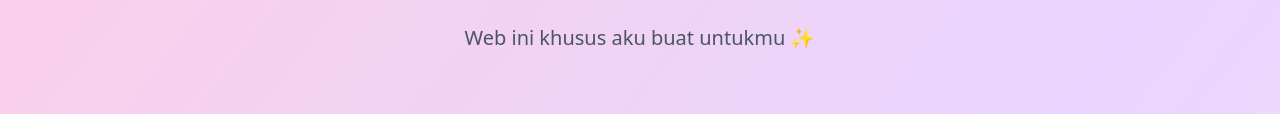
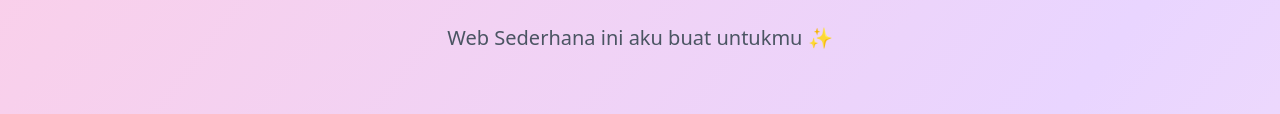
Before and after one commit to aardian23/Aprilliyah-Putry, a plain HTML site: page index.html in a window 1280 px wide. Shown: the part 172-286 px from the top of the page. Drawn offline with nearby package versions, Linux system fonts and the light colour scheme.

Commit message:
Add files via upload

```diff
--- a/index.html
+++ b/index.html
@@ -63,7 +63,7 @@
     <!-- Hero Section -->
     <section id="home" class="flex flex-col items-center justify-center text-center mt-24 p-6">
         <h2 class="text-4xl md:text-6xl font-bold text-pink-700 animate-bounce">Hai Putry</h2>
-        <p class="mt-4 text-lg md:text-xl text-gray-600">Web ini khusus aku buat untukmu
+        <p class="mt-4 text-lg md:text-xl text-gray-600">Web Sederhana ini aku buat untukmu
             ✨</p>
 
     </section>
```
